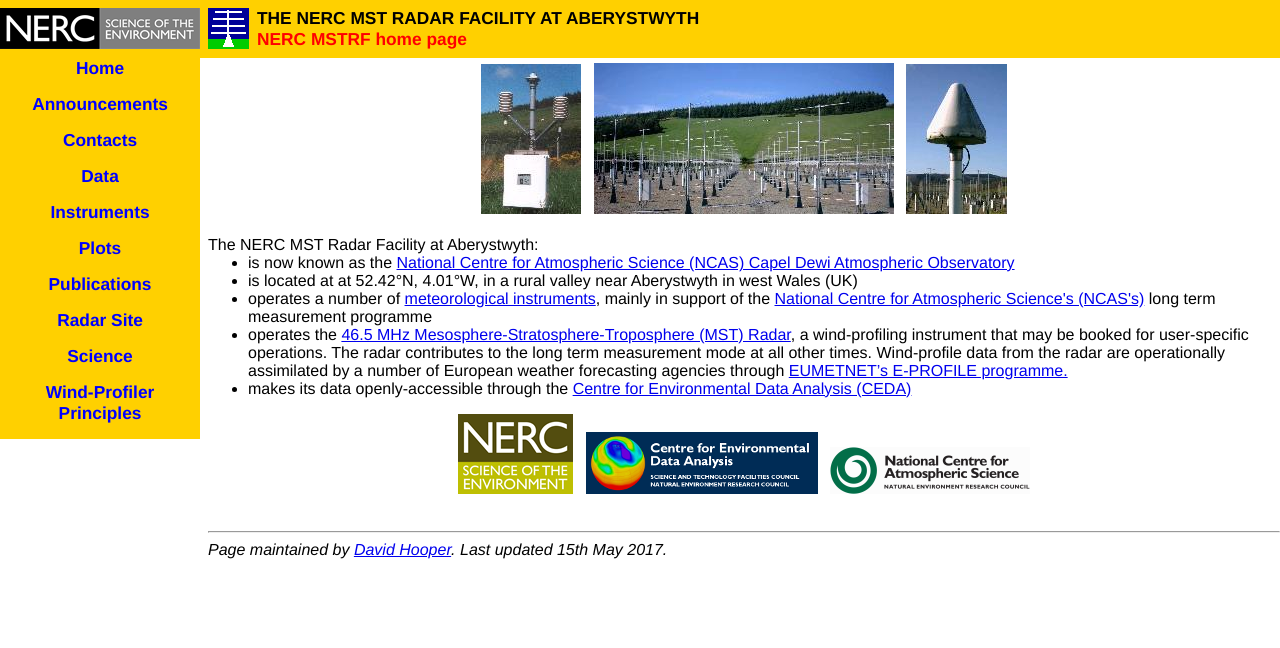
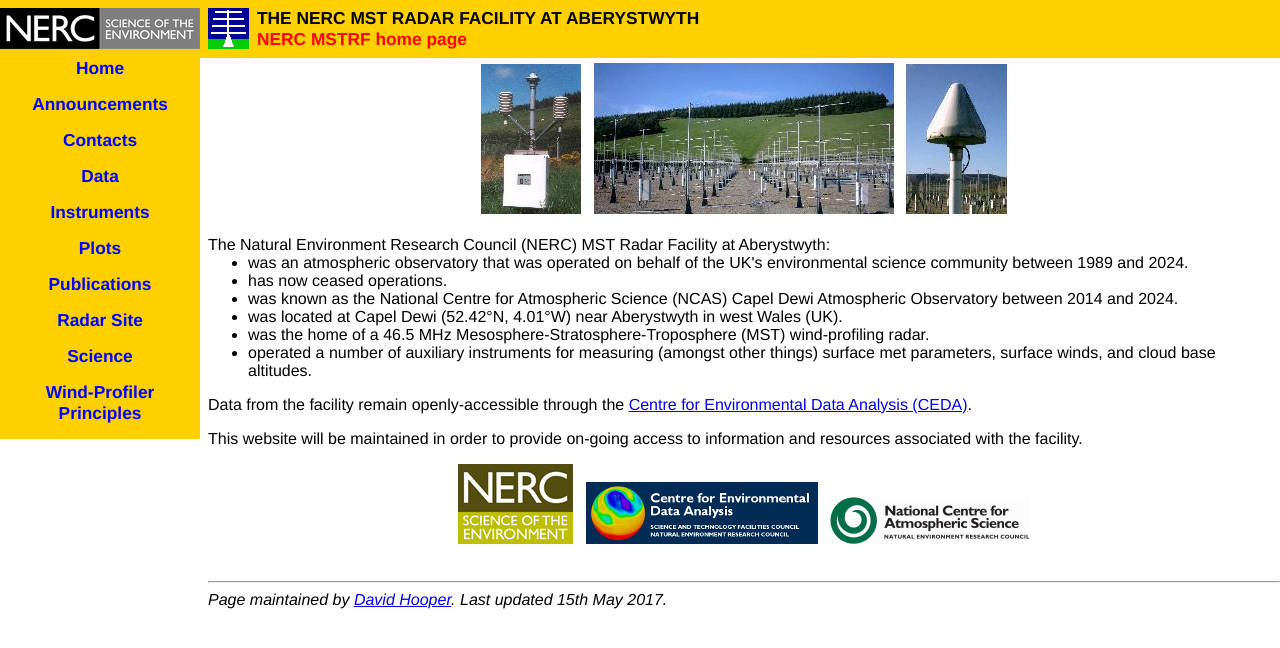
Before and after one commit to dahooper/nerc_mstrf_website, a Jekyll site: the page built from docs/index.html, in a window 1280 px wide. Shown: the top 648 px of the page. Built offline with Jekyll 4.4.1, drawn with Linux system fonts in a browser that asks for light colours.

Commit message:
Update index.html

```diff
--- a/docs/index.html
+++ b/docs/index.html
@@ -9,26 +9,29 @@
 	<img src="IMAGES/home_page_image_3.jpg" alt="" />
       </div><br />
 
-      The NERC MST Radar Facility at Aberystwyth:
-      <ul>
-	<li>is now known as the
-	  <a href="https://amof.ac.uk/observatory/capel-dewi-atmospheric-observatory-cdao/">National
-	  Centre for Atmospheric Science (NCAS) Capel Dewi Atmospheric
-	  Observatory</a></li>
-	<li>is located at at 52.42&deg;N, 4.01&deg;W, in a rural
-	    valley near Aberystwyth in west Wales (UK)</li>
-	<li>operates a number of <a href="https://mst.nerc.ac.uk/instruments.html">meteorological instruments</a>,
-	    mainly in support of the <a href="https://ncas.ac.uk/">National Centre for Atmospheric Science's (NCAS's)</a>
-	      long term measurement programme</li>
-	<li>operates the <a href="https://mst.nerc.ac.uk/nerc_mst_radar.html">46.5 MHz
-	  Mesosphere-Stratosphere-Troposphere (MST) Radar</a>, a wind-profiling instrument that may be booked for
-	  user-specific operations. The radar contributes to the long term measurement mode at all other times.
-	  Wind-profile data from the radar are operationally assimilated by a number of European weather forecasting
-	  agencies through <a href="https://www.eumetnet.eu/activities/observations-programme/current-activities/e-profile/radar-wind-profilers/">EUMETNET’s E-PROFILE programme.</a></li>
-	<li>makes its data openly-accessible through
-	the <a href="https://catalogue.ceda.ac.uk/uuid/bd095d86e4a9f0c706b08058dbad3b31">Centre
-	for Environmental Data Analysis (CEDA)</a></li>
-      </ul>
+The Natural Environment Research Council (NERC) MST Radar
+Facility at Aberystwyth:
+<ul>
+<li>was an atmospheric observatory that was operated on behalf of the
+   UK's environmental science community between 1989 and 2024.</li>
+ <li>has now ceased operations.</li>
+ <li>was known as the National Centre for Atmospheric Science (NCAS)
+   Capel Dewi Atmospheric Observatory between 2014 and 2024.</li>
+ <li>was located at Capel Dewi (52.42&deg;N, 4.01&deg;W) near
+   Aberystwyth in west Wales (UK).</li>
+ <li>was the home of a 46.5 MHz Mesosphere-Stratosphere-Troposphere
+   (MST) wind-profiling radar.</li>
+ <li>operated a number of auxiliary instruments for measuring (amongst
+  other things) surface met parameters, surface winds, and cloud base
+  altitudes.</li>
+</ul>
+
+<p>Data from the facility remain openly-accessible through
+the <a href="http://catalogue.ceda.ac.uk/uuid/bd095d86e4a9f0c706b08058dbad3b31">Centre
+for Environmental Data Analysis (CEDA)</a>.</p>
+
+<p>This website will be maintained in order to provide on-going access
+to information and resources associated with the facility.</p>
 
       <div class="images">
 	<a href="https://www.ukri.org/councils/nerc/"><img src="LOGOS/logo_nerc_2013_squat.png" alt="" /></a>
```
